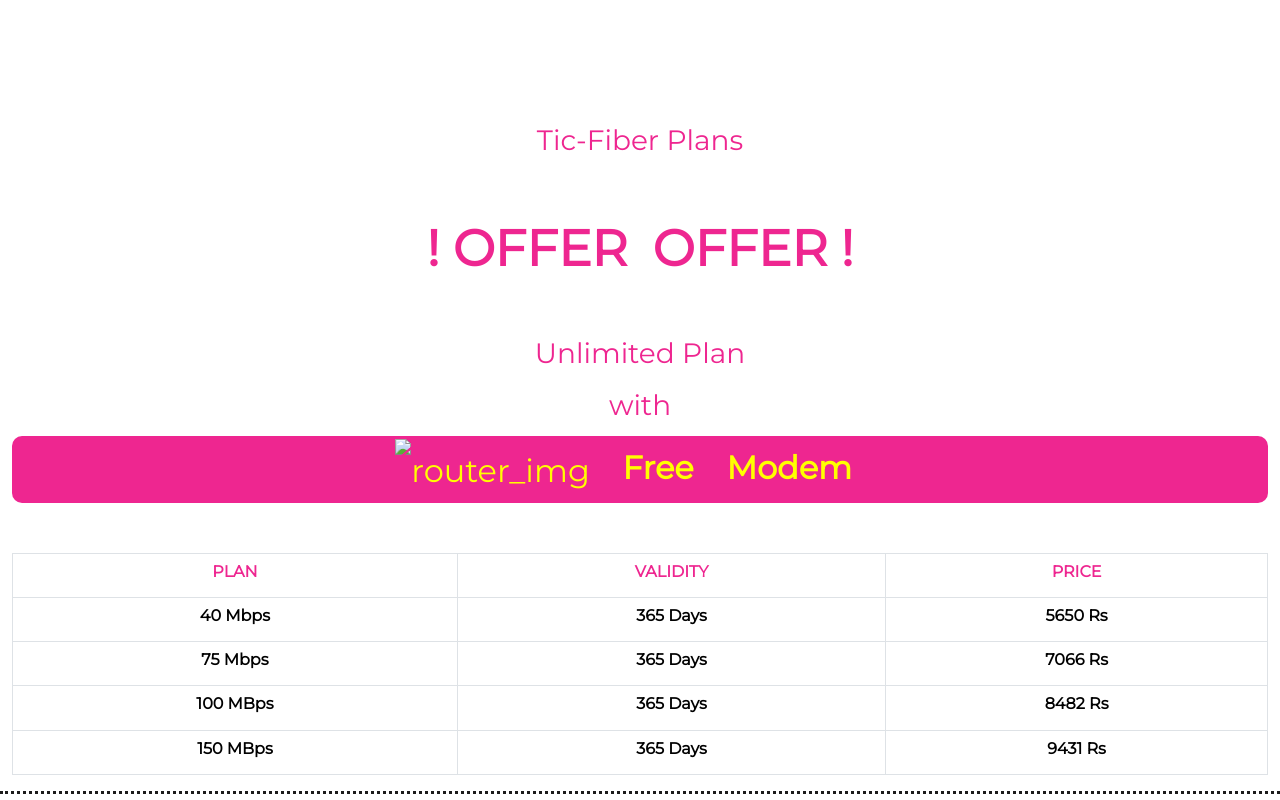
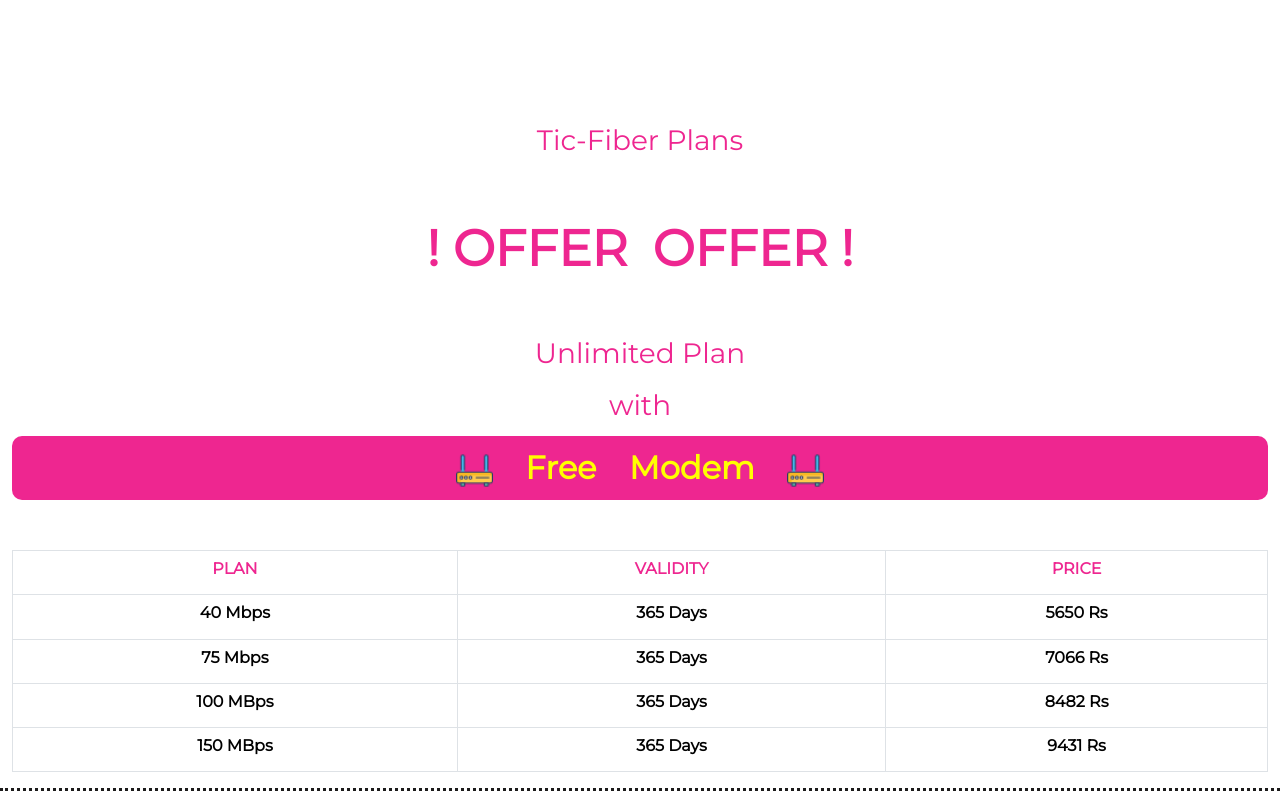
Before and after one commit to debugmanoj/bsc, a plain HTML site: page tic.html in a window 1280 px wide. Shown: the top 800 px of the page. Drawn offline with nearby package versions, Linux system fonts and the light colour scheme; the site is published under a folder, as on GitHub Pages, so addresses that start at the root find nothing.

Commit message:
Update tic.html

```diff
--- a/tic.html
+++ b/tic.html
@@ -42,9 +42,9 @@
         <span id="span">
           <h3>with</h3>
           <h2 id="free">
-            <img id="route" src="/images/connection.png" alt="router_img" />
+            <img id="route" src="images/connection.png" alt="router_img" />
             &ensp;<b> Free &ensp; Modem &ensp; </b
-            ><img id="route" src="/images/connection.png" alt="" /></h2
+            ><img id="route" src="images/connection.png" alt="" /></h2
         ></span>
       </h1>
     </div>
```
